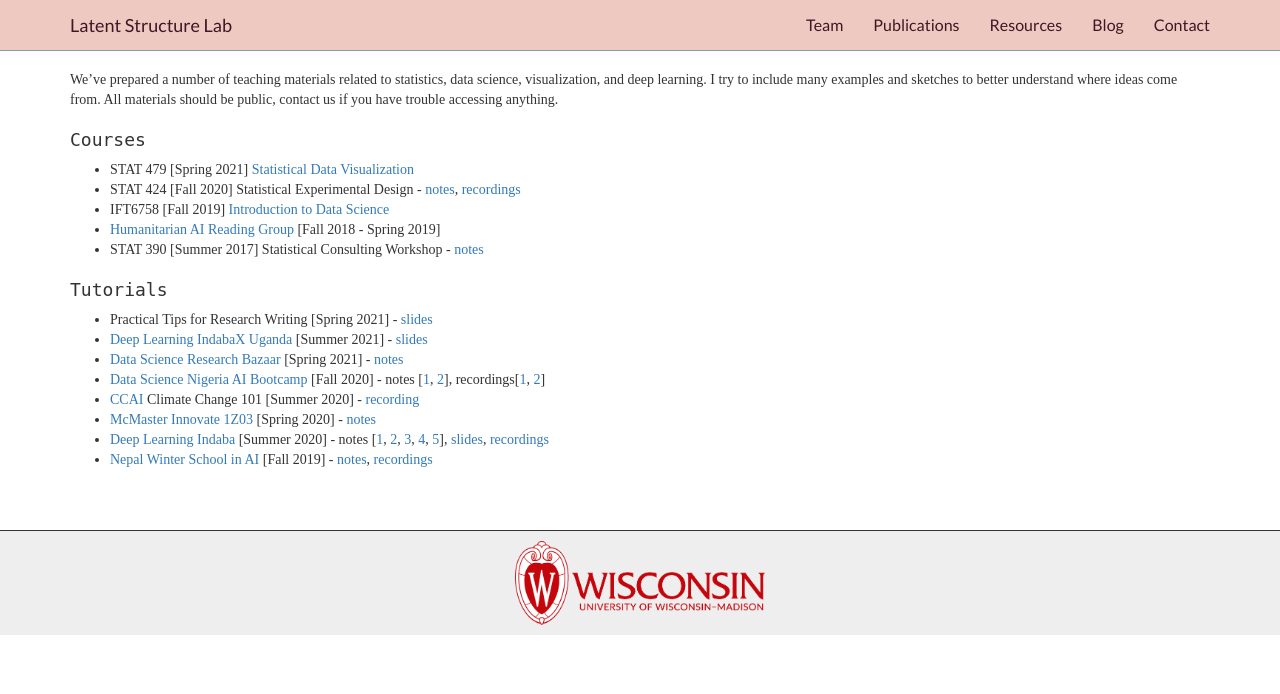
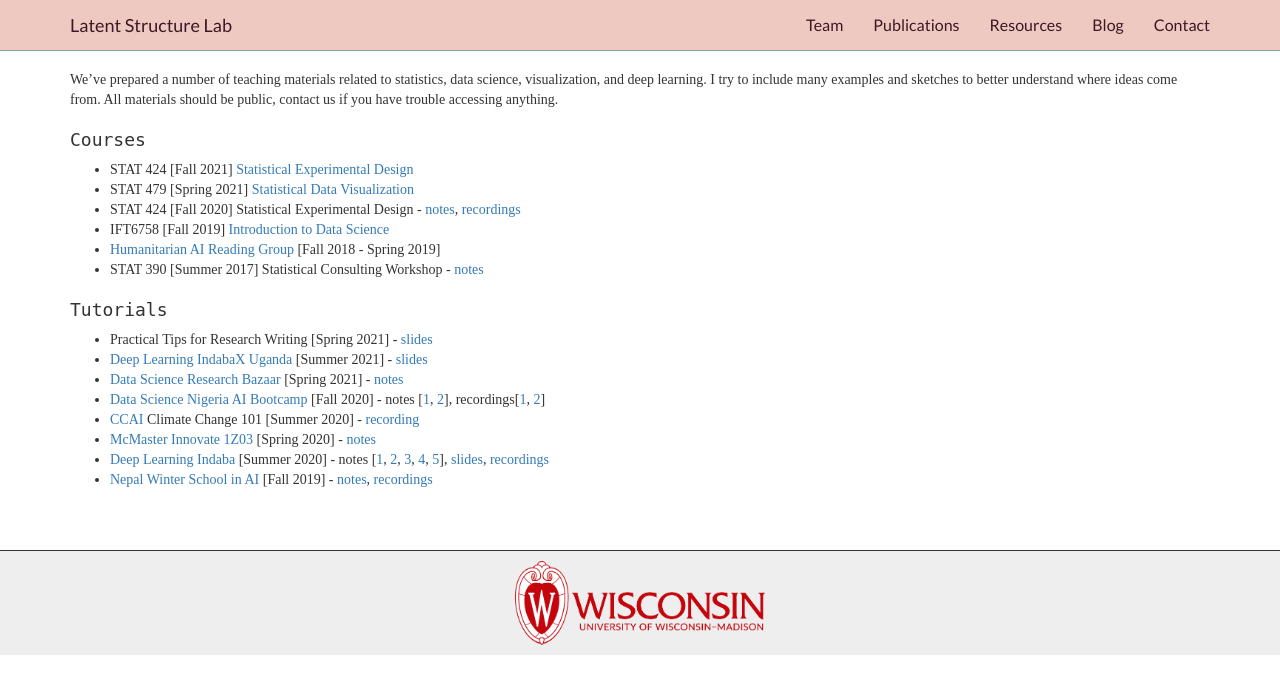
Before and after one commit to krisrs1128/LSLab, a Jekyll site: the page built from _includes/teaching.md, in a window 1280 px wide. Shown: the top 694 px of the page. Built offline with Jekyll 4.4.1, drawn with Linux system fonts in a browser that asks for light colours.

Commit message:
add new teaching link

```diff
--- a/_includes/teaching.md
+++ b/_includes/teaching.md
@@ -12,6 +12,7 @@ public, contact us if you have trouble accessing anything.
 
 ### Courses
 
+* STAT 424 [Fall 2021] [Statistical Experimental Design](https://krisrs1128.github.io/stat424_f21/)
 * STAT 479 [Spring 2021] [Statistical Data Visualization](https://krisrs1128.github.io/stat479/)
 * STAT 424 [Fall 2020] Statistical Experimental Design - [notes](https://drive.google.com/drive/folders/1rnJlAXs57WyMcTzwQ5HNT_eCecEI3gQh), [recordings](https://mediaspace.wisc.edu/channel/STAT+424+Fall+2020/180027062)
 * IFT6758 [Fall 2019] [Introduction to Data Science](https://ift6758.github.io)
```
